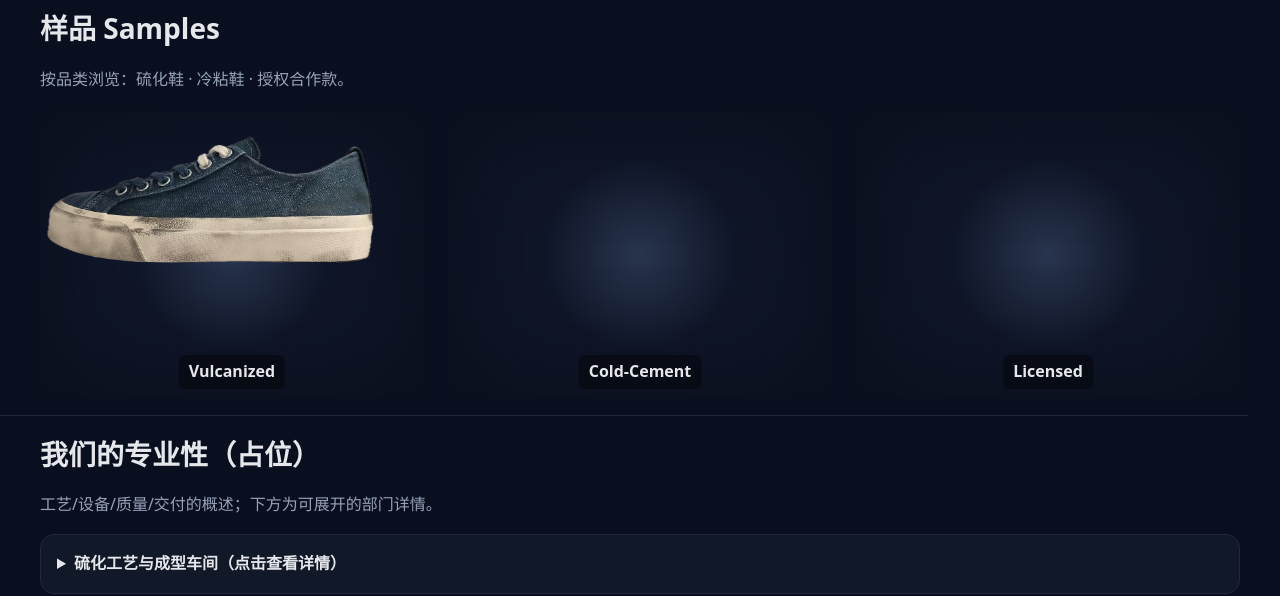
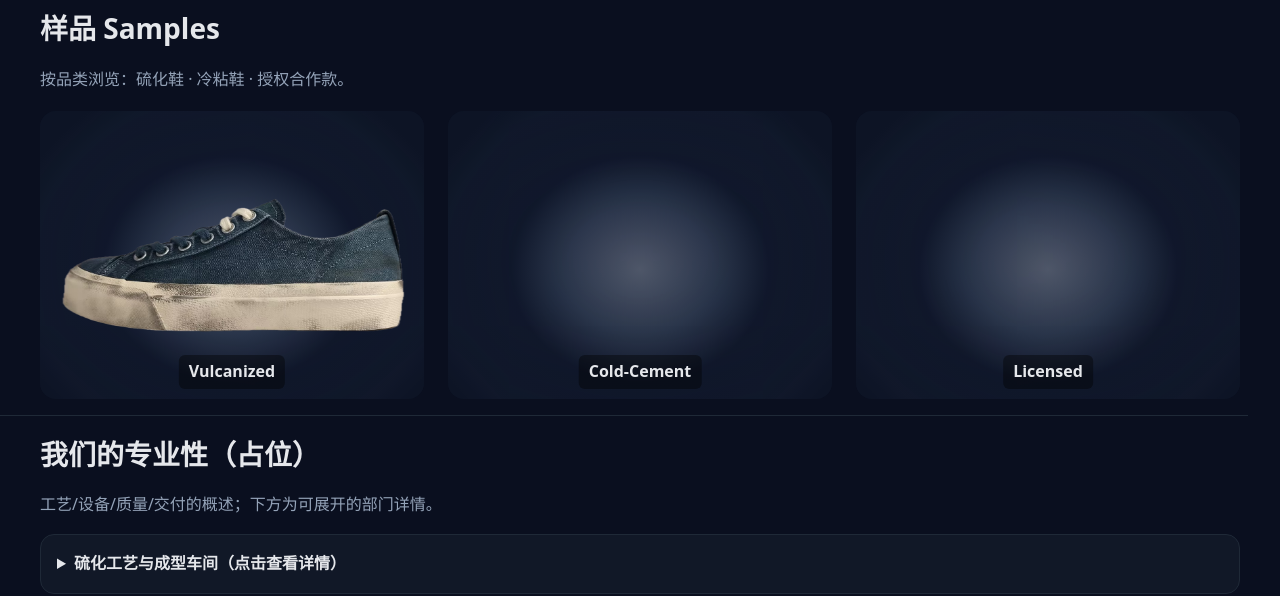
Before and after one commit to m-xia3/seg-site, a website: page index.html in a window 1280 px wide. Shown: the part 691-1287 px from the top of the page. Drawn offline with Linux system fonts and the light colour scheme.

Commit message:
Update index.html

```diff
--- a/index.html
+++ b/index.html
@@ -277,58 +277,64 @@
 @media (max-width:1024px){ .sample-grid{ grid-template-columns:repeat(2,1fr); } }
 @media (max-width:600px){ .sample-grid{ grid-template-columns:1fr; } }
 
-.sample-card {
+/* 1) 卡片容器不再上背景，只负责框与比例 */
+.sample-card{
   position: relative;
   display: block;
   border-radius: 16px;
   overflow: hidden;
-  background: radial-gradient(circle at center,
-              rgba(40,50,70,0.9) 0%,     /* 中心偏亮 */
-              rgba(15,23,42,1) 100%);   /* 四周过渡到深色 */
-  aspect-ratio: 4/3; /* 保持比例，避免图片被压缩 */
+  aspect-ratio: 4/3;
+  background: transparent;   /* ← 不要背景，避免把亮区压暗 */
 }
 
 
-/* 照片容器：中间亮、四周暗的冷色渐变 */
-.sample-card {
+/* 2) 把“中间亮、四周暗”的渐变放到 .ph，直接在图片后面 */
+.sample-card .ph{
   position: relative;
-  display: block;
-  border-radius: 16px;
+  aspect-ratio: 4/3;
+  display: grid;
+  place-items: center;
   overflow: hidden;
-  /* 新的渐变：中心明显更亮，向四周逐渐过渡到深色 */
-  background: radial-gradient(circle at center,
-              rgba(120, 150, 200, 0.28) 0%,   /* 中心亮蓝灰，透明度28% */
-              rgba(40, 55, 85, 0.18) 40%,     /* 过渡层，略暗但有色差 */
-              rgba(15, 23, 42, 1) 100%        /* 边缘完全过渡到原深色 */
-  );
-  aspect-ratio: 4/3;
+  /* 中心更亮，过渡更长，更耐看 */
+  background:
+    radial-gradient(60% 70% at 50% 55%,
+      rgba(210,224,245,.36) 0%,
+      rgba(150,180,220,.26) 32%,
+      rgba(46,64,100,.22)   56%,
+      rgba(20,28,48,.96)    88%,
+      rgba(15,23,42,1)     100%);
 }
 
 
+/* 3) 只保留一层“轻”内阴影，别叠两层；降低强度避免变灰 */
 .sample-card .ph::before{
-  content:"";                                     /* 暗角，让边缘更顺滑 */
+  content:"";
   position:absolute; inset:0;
-  box-shadow: inset 0 0 180px 40px rgba(8,13,26,.85);
+  box-shadow: inset 0 0 160px 20px rgba(8,13,26,.35);
   pointer-events:none;
 }
 
-.sample-card .ph::before{
-  content:"";
-  position:absolute; inset:0;
-  border-radius: inherit;
-  pointer-events:none;
-  /* 可选：再叠一点轻微的内阴影，增加层次 */
-  box-shadow: inset 0 0 120px rgba(0,0,0,.45);
+/* 4) 图片保持本色，不被底色染色；留一点边距 */
+.sample-card img{
+  max-width:92%;
+  max-height:92%;
+  object-fit:contain;
+  display:block;
+  position:relative;
+  z-index:1;
+  mix-blend-mode:normal;
 }
 
-.sample-card img{
-  max-width:88%;
-  max-height:88%;
-  object-fit:contain;
-  display:block;
-  z-index:1;
-  position:relative;
-  mix-blend-mode:normal;  /* 避免被渐变底色染色 */
+/* 5)（可选）hover 时中心再微亮一点，增强层次但不刺眼 */
+.sample-card .ph{ transition: background .2s ease; }
+.sample-card:hover .ph{
+  background:
+    radial-gradient(60% 70% at 50% 55%,
+      rgba(210,224,245,.42) 0%,
+      rgba(150,180,220,.30) 34%,
+      rgba(46,64,100,.22)   56%,
+      rgba(20,28,48,.96)    88%,
+      rgba(15,23,42,1)     100%);
 }
 
 /* 标题放到图片下方，不会再覆盖图片 */
```
